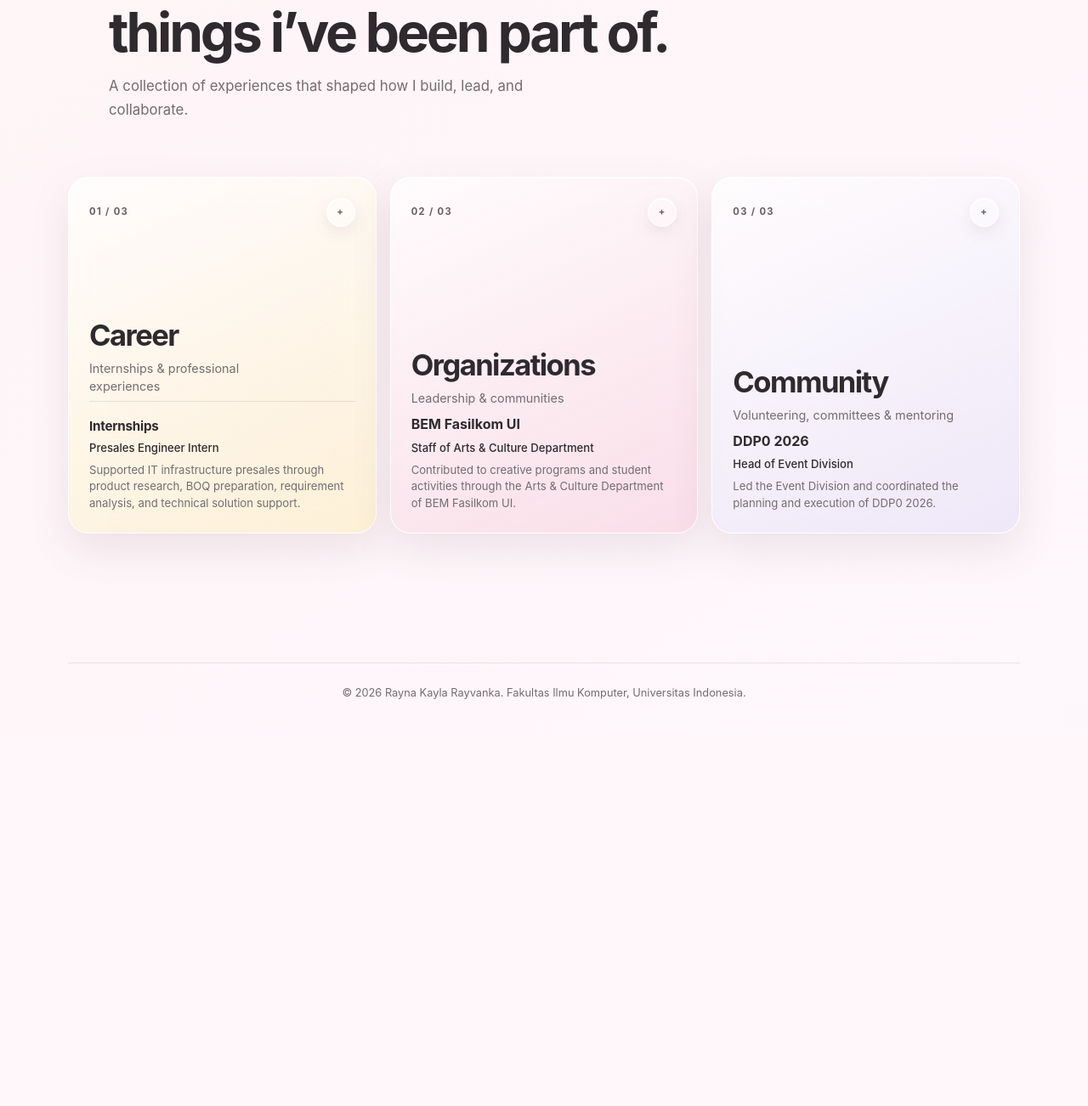
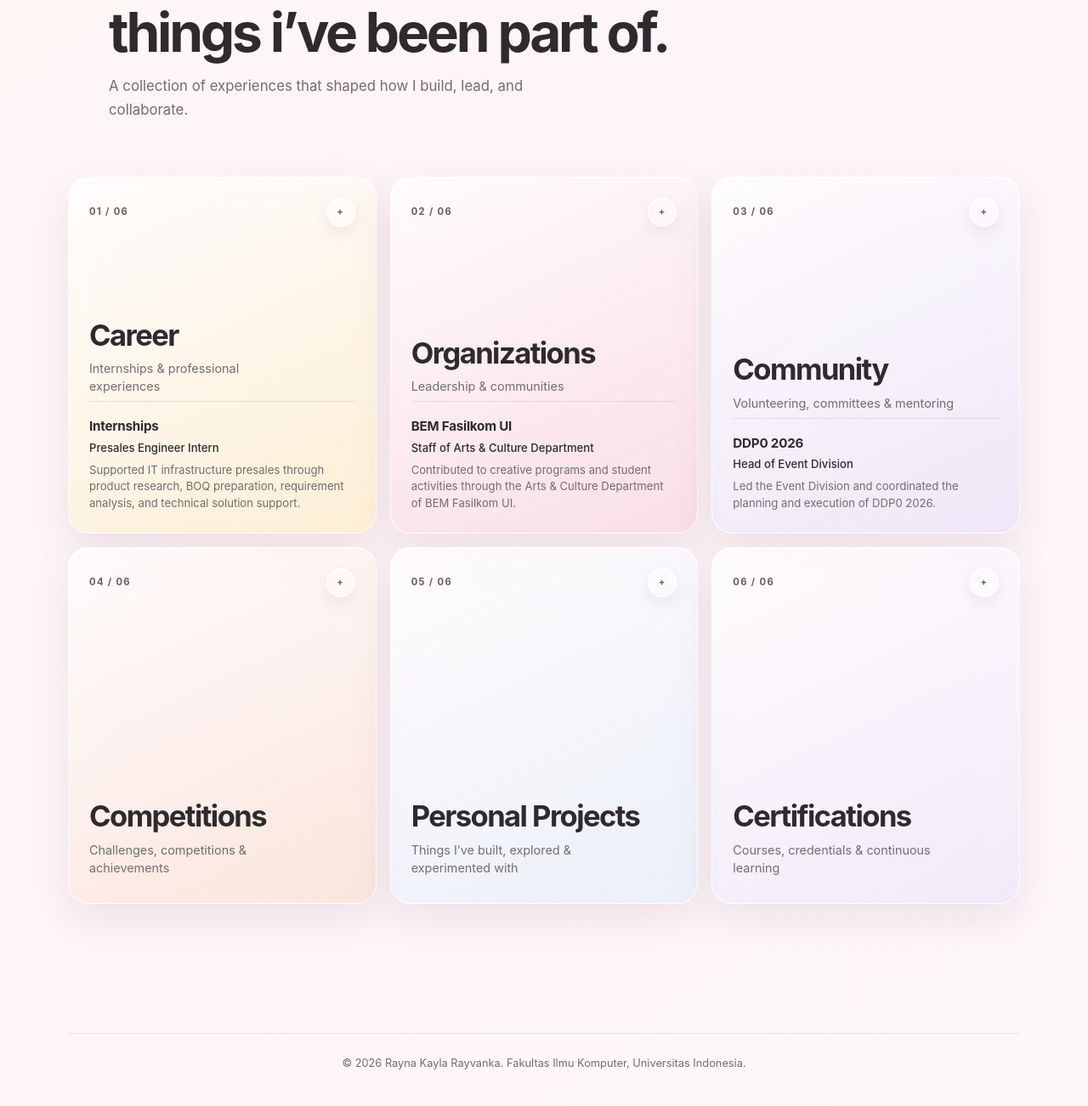
Before and after one commit to raynakyla/myportofolio, a Django app: page / in a window 1280 px wide. Shown: the part 994-2296 px from the top of the page at 85% size. Before the commit the page ends 1817 px from the top, so only its background shows below. Run offline with Django 5.2, Linux system fonts and the light colour scheme.

Commit message:
feat: add competition, project and certification cards

```diff
--- a/static/css/style.css
+++ b/static/css/style.css
@@ -471,6 +471,18 @@ img {
     background: linear-gradient(155deg, rgba(255, 255, 255, 0.7), rgba(221, 216, 246, 0.5));
 }
 
+.experience-card--competitions {
+    background: linear-gradient(155deg, rgba(255, 255, 255, 0.72), rgba(247, 212, 191, 0.5));
+}
+
+.experience-card--projects {
+    background: linear-gradient(155deg, rgba(255, 255, 255, 0.7), rgba(220, 234, 247, 0.56));
+}
+
+.experience-card--certifications {
+    background: linear-gradient(155deg, rgba(255, 255, 255, 0.72), rgba(221, 216, 246, 0.4));
+}
+
 .category-header {
     display: flex;
     min-height: 0;
@@ -679,10 +691,6 @@ img {
         min-height: 360px;
     }
 
-    .experience-card:last-child {
-        grid-column: 1 / -1;
-        min-height: 310px;
-    }
 }
 
 @media (max-width: 900px) {
@@ -744,9 +752,7 @@ img {
         grid-template-columns: 1fr;
     }
 
-    .experience-card,
-    .experience-card:last-child {
-        grid-column: auto;
+    .experience-card {
         min-height: auto;
     }
 
--- a/templates/main.html
+++ b/templates/main.html
@@ -85,7 +85,7 @@
                     <article class="experience-card experience-card--career" tabindex="0" aria-labelledby="career-title" aria-describedby="career-subtitle">
                         <header class="category-header">
                             <div class="category-meta">
-                                <span>01 / 03</span>
+                                <span>01 / 06</span>
                                 <span class="category-mark" aria-hidden="true">+</span>
                             </div>
                             <div class="category-heading">
@@ -101,10 +101,7 @@
                                         <h4>Internships</h4>
                                     </div>
                                     <p class="experience-role">Presales Engineer Intern</p>
-                                    <p class="experience-description">Supported IT infrastructure presales through product research,
-                                        BOQ preparation,
-                                        requirement analysis,
-                                        and technical solution support.</p>
+                                    <p class="experience-description">Supported IT infrastructure presales through product research, BOQ preparation, requirement analysis, and technical solution support.</p>
                                 </li>
                                 <!-- TODO: add another verified Career experience here. -->
                             </ul>
@@ -114,7 +111,7 @@
                     <article class="experience-card experience-card--organizations" tabindex="0" aria-labelledby="organizations-title" aria-describedby="organizations-subtitle">
                         <header class="category-header">
                             <div class="category-meta">
-                                <span>02 / 03</span>
+                                <span>02 / 06</span>
                                 <span class="category-mark" aria-hidden="true">+</span>
                             </div>
                             <div class="category-heading">
@@ -125,13 +122,14 @@
 
                         <div class="experience-list-wrap">
                             <ul class="experience-list">
-                                <div class="experience-item-heading">
-                                    <h4>BEM Fasilkom UI</h4>
-                                </div>
-                                    <p class="experience-role">Staff of Arts & Culture Department</p>
-                                    <p class="experience-description">Contributed to creative programs and student activities through
-                                                                      the Arts & Culture Department of BEM Fasilkom UI.</p>
+                                <li class="experience-item">
+                                    <div class="experience-item-heading">
+                                        <h4>BEM Fasilkom UI</h4>
+                                    </div>
+                                    <p class="experience-role">Staff of Arts &amp; Culture Department</p>
+                                    <p class="experience-description">Contributed to creative programs and student activities through the Arts &amp; Culture Department of BEM Fasilkom UI.</p>
                                 </li>
+                                <!-- TODO: add another verified Organizations experience here. -->
                             </ul>
                         </div>
                     </article>
@@ -139,7 +137,7 @@
                     <article class="experience-card experience-card--community" tabindex="0" aria-labelledby="community-title" aria-describedby="community-subtitle">
                         <header class="category-header">
                             <div class="category-meta">
-                                <span>03 / 03</span>
+                                <span>03 / 06</span>
                                 <span class="category-mark" aria-hidden="true">+</span>
                             </div>
                             <div class="category-heading">
@@ -150,12 +148,71 @@
 
                         <div class="experience-list-wrap">
                             <ul class="experience-list">
-                                <!-- TODO: add Community experience here. -->
-                                 <h4>DDP0 2026</h4>
-                                </div>
+                                <li class="experience-item">
+                                    <div class="experience-item-heading">
+                                        <h4>DDP0 2026</h4>
+                                    </div>
                                     <p class="experience-role">Head of Event Division</p>
                                     <p class="experience-description">Led the Event Division and coordinated the planning and execution of DDP0 2026.</p>
                                 </li>
+                                <!-- mls nambahin -->
+                            </ul>
+                        </div>
+                    </article>
+
+                    <article class="experience-card experience-card--competitions" tabindex="0" aria-labelledby="competitions-title" aria-describedby="competitions-subtitle">
+                        <header class="category-header">
+                            <div class="category-meta">
+                                <span>04 / 06</span>
+                                <span class="category-mark" aria-hidden="true">+</span>
+                            </div>
+                            <div class="category-heading">
+                                <h3 id="competitions-title">Competitions</h3>
+                                <p id="competitions-subtitle">Challenges, competitions &amp; achievements</p>
+                            </div>
+                        </header>
+
+                        <div class="experience-list-wrap">
+                            <ul class="experience-list">
+                                <!-- mls nambahin -->
+                            </ul>
+                        </div>
+                    </article>
+
+                    <article class="experience-card experience-card--projects" tabindex="0" aria-labelledby="projects-title" aria-describedby="projects-subtitle">
+                        <header class="category-header">
+                            <div class="category-meta">
+                                <span>05 / 06</span>
+                                <span class="category-mark" aria-hidden="true">+</span>
+                            </div>
+                            <div class="category-heading">
+                                <h3 id="projects-title">Personal Projects</h3>
+                                <p id="projects-subtitle">Things I&rsquo;ve built, explored &amp; experimented with</p>
+                            </div>
+                        </header>
+
+                        <div class="experience-list-wrap">
+                            <ul class="experience-list">
+                                <!-- mls nambahin -->
+                            </ul>
+                        </div>
+                    </article>
+
+                    <article class="experience-card experience-card--certifications" tabindex="0" aria-labelledby="certifications-title" aria-describedby="certifications-subtitle">
+                        <header class="category-header">
+                            <div class="category-meta">
+                                <span>06 / 06</span>
+                                <span class="category-mark" aria-hidden="true">+</span>
+                            </div>
+                            <div class="category-heading">
+                                <h3 id="certifications-title">Certifications</h3>
+                                <p id="certifications-subtitle">Courses, credentials &amp; continuous learning</p>
+                            </div>
+                        </header>
+
+                        <div class="experience-list-wrap">
+                            <ul class="experience-list">
+                                <!-- mls nambahin -->
                             </ul>
                         </div>
                     </article>
```
Also changed, not shown: README.md.
